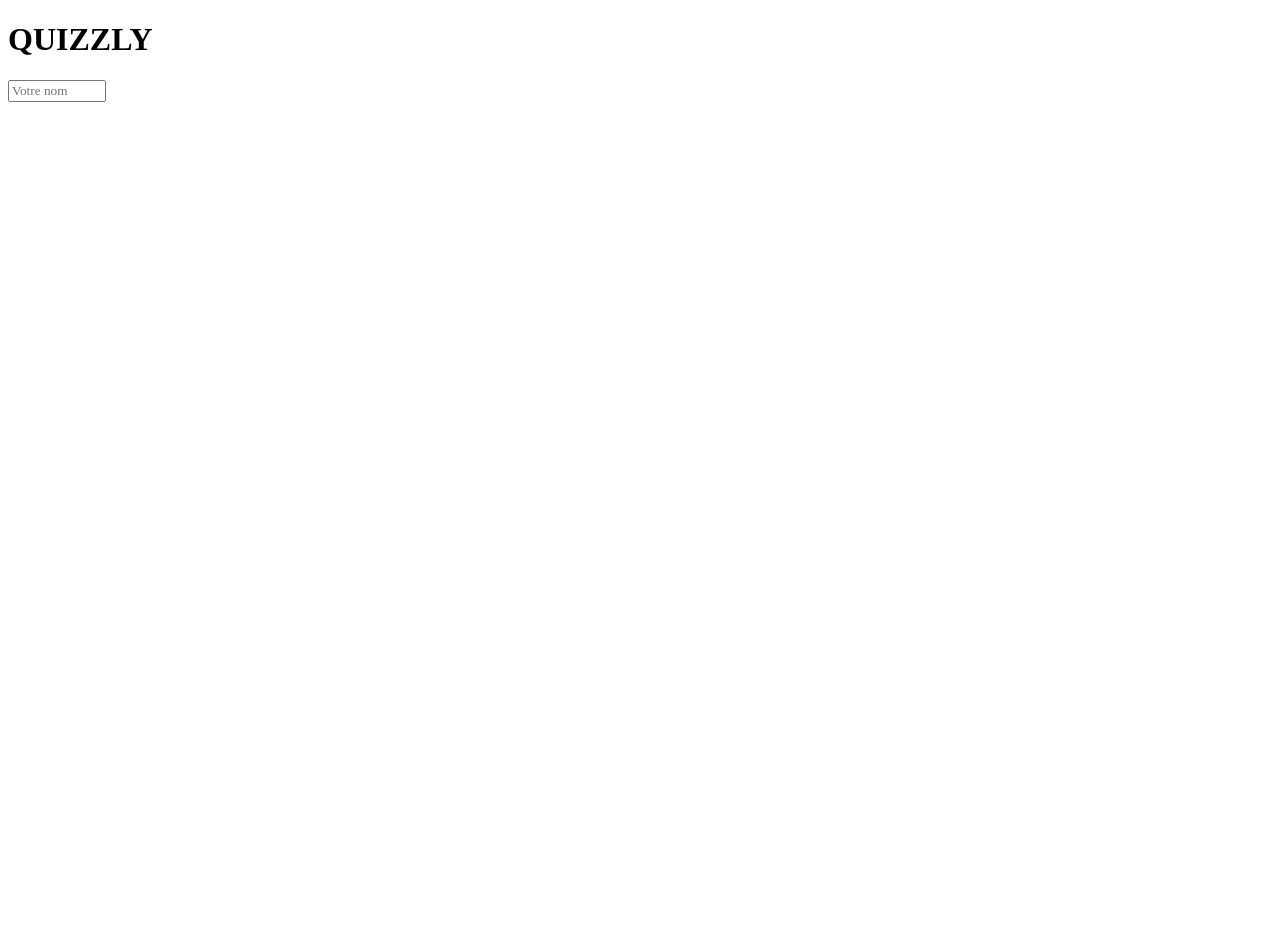
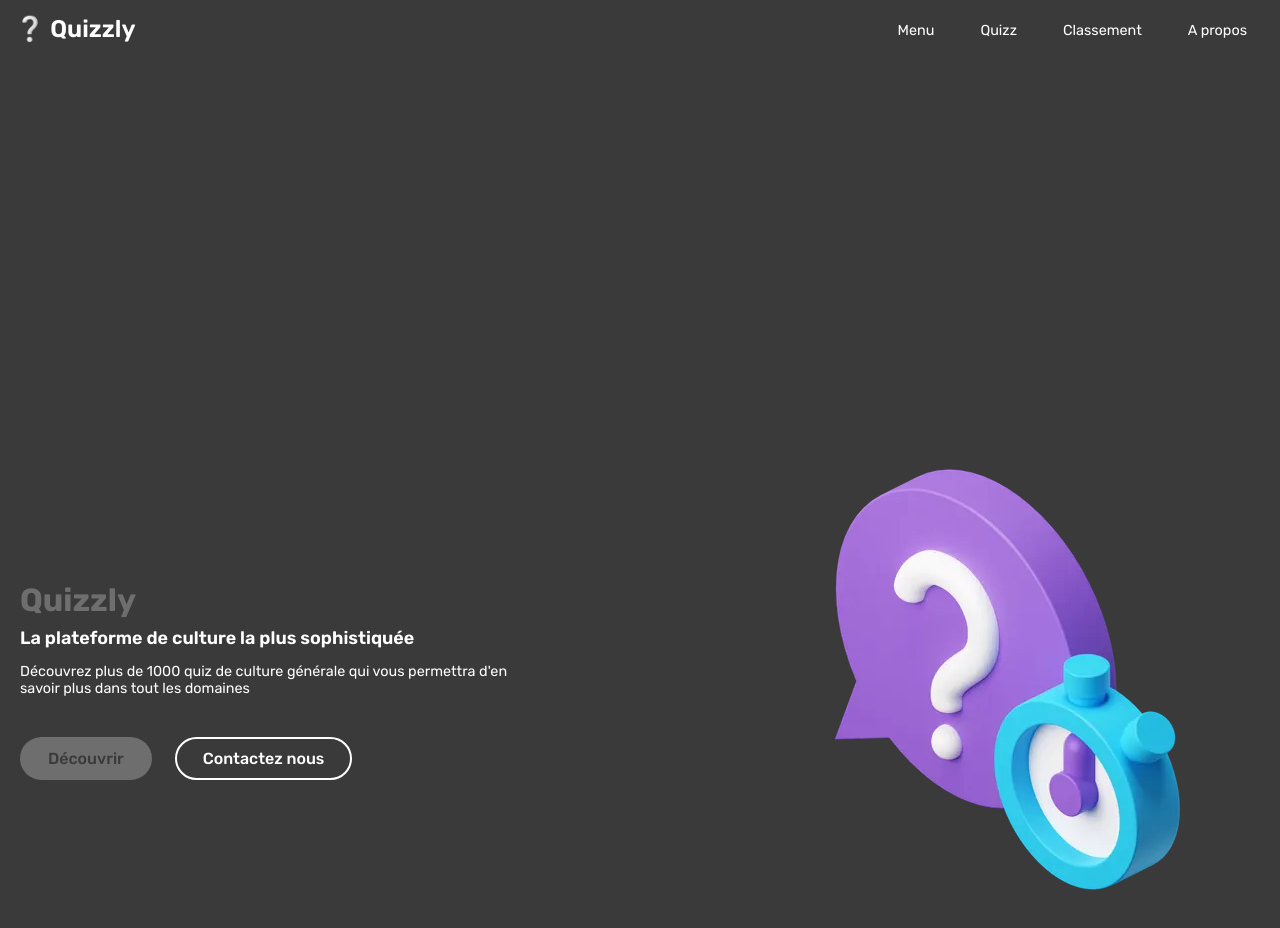
Before and after one commit to Eraxyy/Quizzly, a plain HTML site: page frontend/index.html in a window 1280 px wide. Before the commit the page ends 800 px from the top, so only its background shows below. Drawn offline with Linux system fonts and the light colour scheme; a web font is replaced by a local one.

Commit message:
main page

```diff
--- a/frontend/index.html
+++ b/frontend/index.html
@@ -4,20 +4,50 @@
     <meta charset="UTF-8">
     <meta name="viewport" content="width=device-width, initial-scale=1.0">
     <title>Quizzly</title>
-    <link rel="shortcut icon" href="assets/360_F_463780679_JO37SpfCpo6oKuFhQz5GmuSnrOMrnXaj.jpg" type="image/x-icon" class="logo-page" />
+    <link rel="shortcut icon" href="assets/360_F_463780679_JO37SpfCpo6oKuFhQz5GmuSnrOMrnXaj.ico" type="image/x-icon" class="logo-page" />
     <link rel="stylesheet" href="style.css">
 </head>
 <body>
-    <h1>QUIZZLY</h1>
+  <header>
+    <nav class="navbar section-content">
+      <a href="#" class="nav-logo">
+        <h2 class="logo-text">❔ Quizzly</h2>
+      </a>
+      <ul class="nav-menu">
+        <li class="nav-item">
+          <a href="#" class="nav-link">Menu</a>
+        </li>
+        <li class="nav-item">
+          <a href="#" class="nav-link">Quizz</a>
+        </li>
+        <li class="nav-item">
+          <a href="#" class="nav-link">Classement</a>
+        </li>
+        <li class="nav-item">
+          <a href="#" class="nav-link">A propos</a>
+        </li>
 
-<input
-  type="text"
-  id="name"
-  name="name"
-  required
-  minlength="2"
-  maxlength="10"
-  size="10"
-  placeholder="Votre nom" />
+      </ul>
+    </nav>
+  </header>
+
+  <main>
+    <section class="hero-section">
+      <div class="section-content">
+        <div class="hero-details">
+          <h2 class="title">Quizzly</h2>
+          <h3 class="subtitle">La plateforme de culture la plus sophistiquée</h3>
+          <p class="description">Découvrez plus de 1000 quiz de culture générale qui vous permettra d'en savoir plus dans tout les domaines</p>
+          <div class="buttons">
+            <a href="#" class="boutton decouvrir">Découvrir</a>
+            <a href="#" class="boutton contact-us">Contactez nous</a>
+          </div>
+        </div>
+        <div class="hero-image-wrapper">
+          <img src="assets/3404371.png" alt="Hero" class="hero-image">
+        </div>
+      </div>
+    </section>
+  </main>
 </body>
 </html>
--- a/frontend/style.css
+++ b/frontend/style.css
@@ -1,6 +1,172 @@
-@import url('https://fonts.cdnfonts.com/css/azonix');
+@import url('https://fonts.googleapis.com/css2?family=Rubik:ital,wght@0,300..900;1,300..900&display=swap');
 
 * {
-    font-family: "Azonix", sans serrif;
+    font-family: "Rubik", Medium500;
+    margin: 0;
+    padding: 0;
+    box-sizing: border-box;
+}
+
+:root {
+    /* Colors */
+    --white-color: #fff;
+    --dark-color: #252525;
+    --primary-color: #3a3a3a;
+    --secondary-color: #6e6e6e;
+
+    /* Font size */
+    --font-size-s: 0.9rem;
+    --font-size-n: 1rem;
+    --font-size-m: 1.12rem;
+    --font-size-l: 1.5rem;
+    --font-size-xl: 2rem;
+    --font-size-xxl: 2.3rem;
+
+    /* Font weight */
+    --font-weight-normal: 400;
+    --font-weight-medium: 500;
+    --font-weight-semibold: 600;
+    --font-weight-bold: 700;
+
+    /* Border radius */
+    --border-radius-s: 8px;
+    --border-radius-m: 30px;
+    --border-radius-circle: 50%;
+
+    /* Site max width */
+    --site-max-width: 1300px;
+}
+
+/* UI pour tout le site */
+
+ul {
+    list-style: none;
 
 }
+
+a {
+    text-decoration: none;
+}
+
+button {
+    cursor: pointer;
+    border: none;
+    background: none;
+}
+
+img {
+    width: 100%;
+
+}
+
+.section-content{
+    margin: 0 auto;
+    padding: 0 20px;
+    max-width: var(--site-max-width);
+}
+
+/* UI pour toute la navbar */
+
+header {
+    background: var(--primary-color) ;
+    position: fixed;
+    width: 100%;
+    z-index: 5;
+}
+
+header .navbar {
+    display: flex;
+    padding: 15px;
+    align-items: center;
+    justify-content: space-between;
+
+}
+
+.navbar .nav-logo .logo-text {
+    color: var(--white-color);
+    font-size: var(--font-size-l);
+    font-weight: var(--font-weight-semibold);
+}
+
+.navbar .nav-menu {
+    display: flex;
+    gap: 10px;
+}
+
+.navbar .nav-menu .nav-link {
+    padding: 10px 18px;
+    color: var(--white-color);
+    font-size: var(--font-size-s);
+    border-radius: var(--border-radius-m);
+    transition: 0.3s ease;
+}
+
+.navbar .nav-menu .nav-link:hover {
+    color: var(--primary-color);
+    background: var(--secondary-color);
+}
+
+.hero-section {
+    min-height: 100vh;
+    background: var(--primary-color);
+}
+
+.hero-section .section-content {
+    display: flex;
+    align-items: center;
+    min-height: 170vh;
+    color: var(--white-color);
+    justify-content: space-between;
+}
+
+.hero-section .hero-details .title {
+    font-size: var(--font-size-xl);
+    color: var(--secondary-color);
+}
+
+.hero-section .hero-details .subtitle{
+    margin: 8px 0;
+    max-width: 70%;
+    font-size: var(--font-size-m);
+    font-weight: var(--font-weight-semibold);
+}
+
+.hero-section .hero-details .description{
+    max-width: 70%;
+    margin: 15px 0 40px;
+    font-size: var(--font-size-s);
+
+}
+
+.hero-section .hero-details .buttons{
+    display: flex;
+    gap: 23px;
+}
+
+.hero-section .hero-details .boutton{
+    padding: 10px 26px;
+    border: 2px solid transparent;
+    color: var(--primary-color);
+    border-radius: var(--border-radius-m);
+    background: var(--secondary-color);
+    font-weight: var(--font-weight-medium);
+    transition: 0.3s ease;
+}
+
+.hero-section .hero-details .boutton:hover,
+.hero-section .hero-details .contact-us{
+    color: var(--white-color);
+    border-color: var(--white-color);
+    background: transparent;
+}
+
+.hero-section .hero-details .contact-us:hover{
+    color: var(--primary-color);
+    border-color: var(--secondary-color);
+    background: var(--secondary-color);
+}
+
+.hero-section .hero-image-wrapper {
+    max-width: 500px;
+    margin-right: 30px;
+}
```
Also changed, not shown: frontend/assets/3404371.png (added), frontend/assets/3404371.webp (added), frontend/assets/360_F_463780679_JO37SpfCpo6oKuFhQz5GmuSnrOMrnXaj.ico (added).
